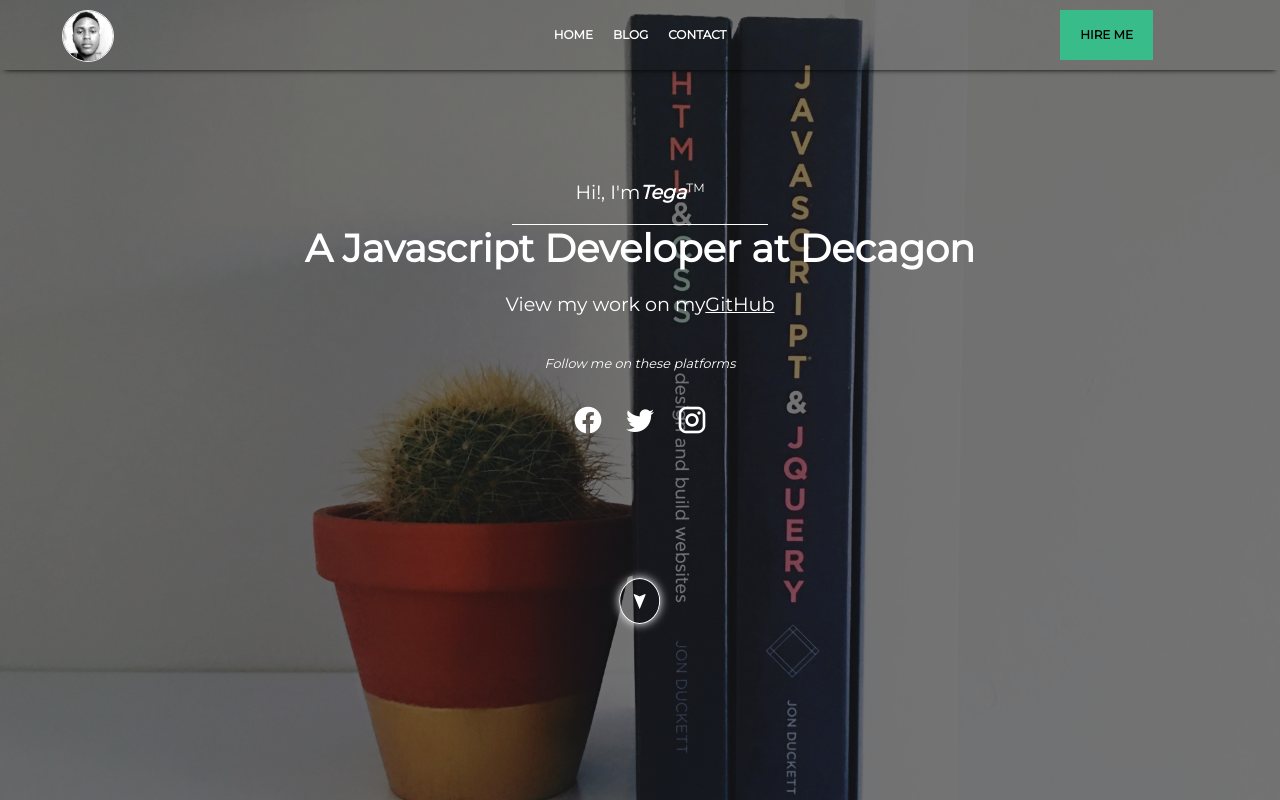
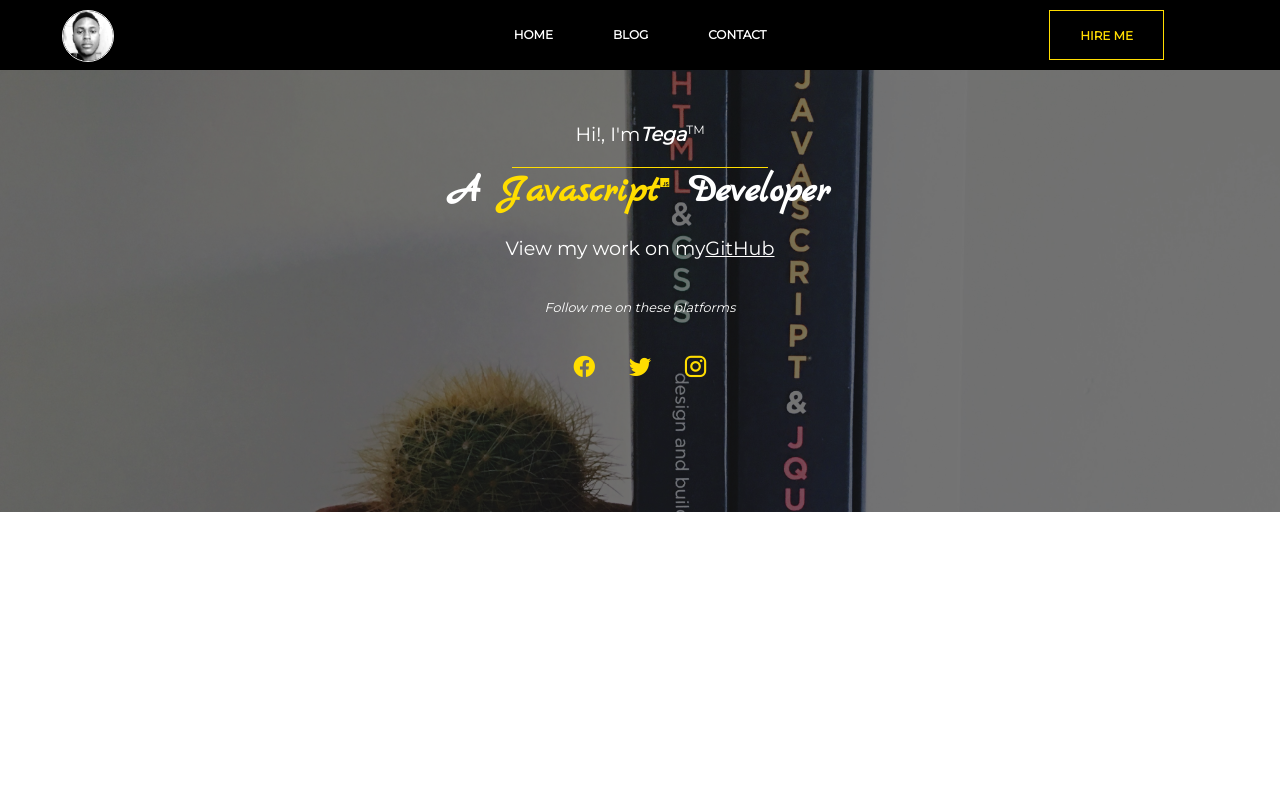
Before and after one commit to codebarz/portfolios-components, a React (Create React App) app: page / in a window 1280 px wide. Built offline with nearby package versions, Linux system fonts and the light colour scheme.

Commit message:
Installed react router

```diff
--- a/package.json
+++ b/package.json
@@ -5,6 +5,7 @@
   "dependencies": {
     "react": "^16.8.6",
     "react-dom": "^16.8.6",
+    "react-router-dom": "^5.0.1",
     "react-scripts": "3.0.1"
   },
   "scripts": {
--- a/public/index.html
+++ b/public/index.html
@@ -28,6 +28,12 @@
       rel="stylesheet"
       href="//cdn.materialdesignicons.com/3.6.95/css/materialdesignicons.min.css"
     />
+
+    <link
+      href="https://fonts.googleapis.com/css?family=Marck+Script&display=swap"
+      rel="stylesheet"
+    />
+
     <title>React App</title>
   </head>
   <body>
--- a/src/App.js
+++ b/src/App.js
@@ -1,10 +1,14 @@
-import React from 'react';
+import React, { useState } from 'react';
 import './App.css';
 import Navbar from './Navbar/Navabar';
 import Display from './Display/Display';
 import Header from './Header/Header';
 
 function App() {
+  const [displayState, switchDisplayState] = useState({
+
+  });
+
   return (
     <Display>
       <Navbar />
--- a/src/Header/Header.css
+++ b/src/Header/Header.css
@@ -1,16 +1,16 @@
 .banner {
   position: absolute;
   width: 100%;
-  height: 100%;
+  height: 32rem;
   background: url('../images/greg-rakozy-129733-unsplash.jpg') no-repeat fixed;
   background-size: cover;
 }
 .dim {
   width: 100%;
   height: 100%;
-  background: #000;
   position: absolute;
   z-index: 1;
+  background: #000;
   opacity: 0.5;
 }
 .banner article {
@@ -26,6 +26,17 @@
 sup {
   font-size: 12px;
 }
+.yellow {
+  color: #fd0;
+  font-size: 2vw;
+  transition: all linear 0.2s;
+  padding: 5px;
+}
+.yellow:hover {
+  border-bottom: 1px solid #fd0;
+  border-top: 1px solid #fd0;
+  transition: all linear 0.2s;
+}
 .banner article p,
 .banner article a {
   color: #fff;
@@ -34,7 +45,7 @@ sup {
   text-align: center;
 }
 .underline-white {
-  border-bottom: 1px solid #fff;
+  border-bottom: 1px solid #fd0;
   width: 20%;
   margin: auto;
 }
@@ -42,6 +53,14 @@ sup {
   color: #fff;
   text-align: center;
   font-size: 3vw;
+  font-family: 'Marck Script', cursive;
+}
+.banner article h2 span {
+  background-clip: text;
+  -webkit-background-clip: text;
+  font-family: 'Marck Script', cursive;
+  font-weight: bold;
+  color: #fd0;
 }
 i.scroll-down {
   margin: auto;
--- a/src/Header/Header.js
+++ b/src/Header/Header.js
@@ -14,10 +14,19 @@ const Header = props => {
             <sup>TM</sup>
           </p>
           <div className="underline-white" />
-          <h2>A Javascript Developer at Decagon</h2>
+          <h2>
+            A{' '}
+            <span>
+              Javascript
+              <sup>
+                <i class="mdi mdi-language-javascript" />
+              </sup>
+            </span>{' '}
+            Developer
+          </h2>
           <p>
             View my work on my
-            <a href="https://github.com/whitehox">
+            <a href="https://github.com/whitehox" target="_blanck">
               <i className="mdi mdi-github-circle" />
               GitHub
             </a>
@@ -27,13 +36,13 @@ const Header = props => {
           </p>
           <ul>
             <li>
-              <i className="mdi mdi-facebook" />
+              <i className="mdi mdi-facebook yellow" />
             </li>
             <li>
-              <i className="mdi mdi-twitter" />
+              <i className="mdi mdi-twitter yellow" />
             </li>
             <li>
-              <i className="mdi mdi-instagram" />
+              <i className="mdi mdi-instagram yellow" />
             </li>
           </ul>
           <i className="mdi mdi-navigation scroll-down" />
--- a/src/Navbar/Navbar.css
+++ b/src/Navbar/Navbar.css
@@ -4,10 +4,11 @@
   width: 100%;
   justify-content: center;
   align-content: center;
-  box-shadow: 0 5px 5px -5px #000;
+  /* box-shadow: 0 5px 5px -5px #000; */
   font-size: 12px;
   position: fixed;
   z-index: 3;
+  background: #000;
 }
 .navbar .navbar-item {
   flex: 1;
@@ -36,27 +37,29 @@
 .navbar ul a,
 .navbar ul li {
   display: inline-block;
-  padding: 0 10px;
+  padding: 0 30px;
   color: #fff;
+  border: none;
 }
 .navbar-item a,
 .navbar-item ul li a {
   display: block;
-  background: #38bc8a;
+  /* background: #fd0; */
+  border: 1px solid #fd0;
   text-align: center;
   font-size: 12px;
   text-transform: uppercase;
-  color: #000;
+  color: #fd0;
   font-weight: bold;
   line-height: 50px;
-  padding: 0 20px;
+  padding: 0 30px;
   text-decoration: none;
   margin-left: 80px;
 }
 .navbar-item a:hover {
-  border-radius: 30px;
+  /* border-radius: 30px; */
   transition: all linear 0.2s;
-  border-bottom: 1px solid #38bc8a;
+  border-bottom: 2px solid #fd0;
 }
 .navbar-item a.active {
   color: #38bc8a;
```
Also changed, not shown: src/From/Form.js (+57 -0 lines), src/images/folder.png (added), 1 other file (tests, documents, lock files or other folders).
